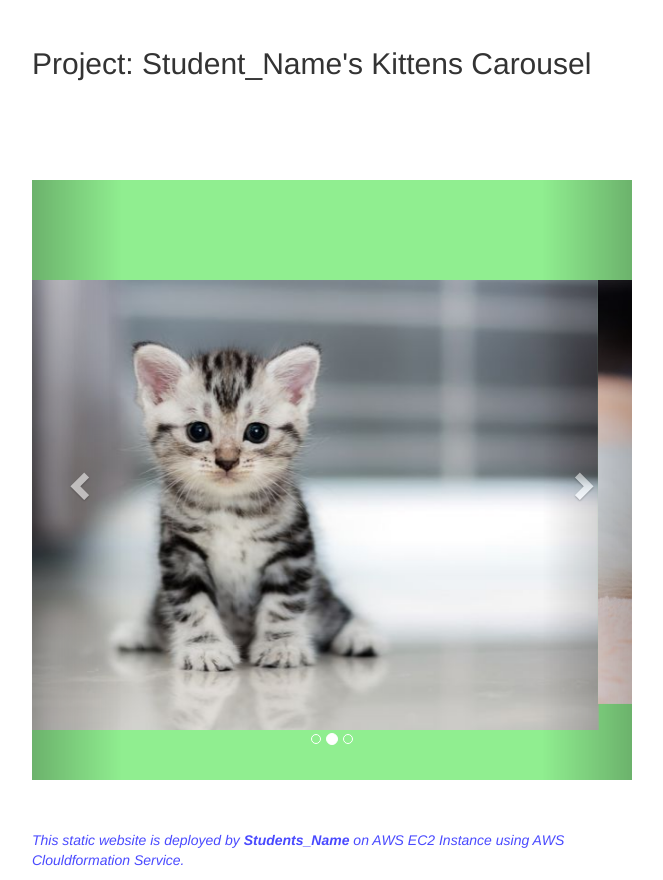
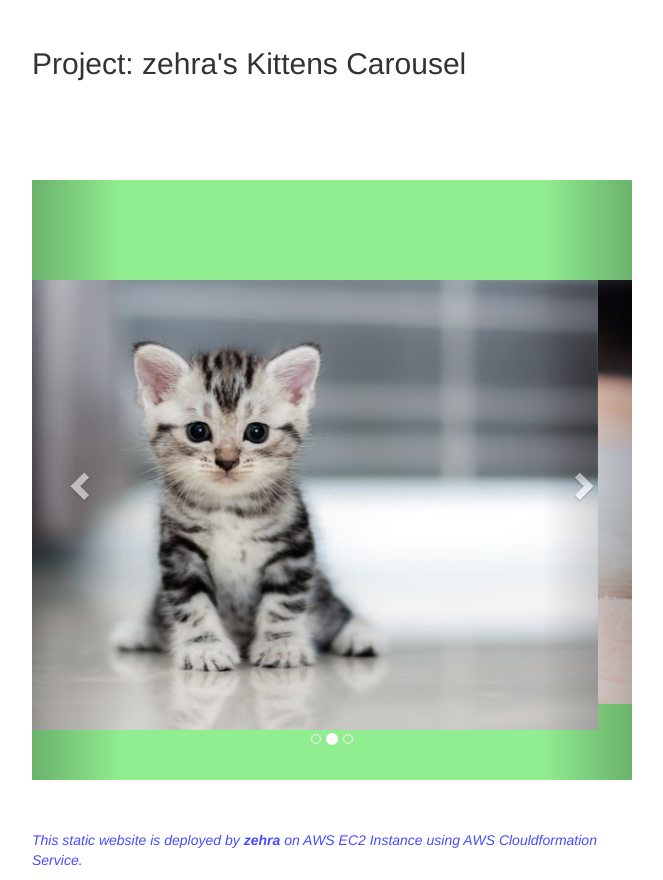
Before and after one commit to 123zehra/101-kittens-carousel-static-website-ec2, a plain HTML site: page static-web/index.html in a window 1280 px wide. Shown: the part 203-1083 px from the top of the page, without its empty margins (308-971 px from the left). Drawn offline with nearby package versions, Linux system fonts and the light colour scheme.

Commit message:
first commit

```diff
--- a/static-web/index.html
+++ b/static-web/index.html
@@ -45,7 +45,7 @@
 
   <div><img style="width:300px; height:100px" src="https://clarusway.com/wp-content/uploads/2022/12/clarusway-logo-black.png" /></div>
 
-  <h2> Project: Student_Name's Kittens Carousel</h2>
+  <h2> Project: zehra's Kittens Carousel</h2>
 
   <div id="myCarousel" class="carousel slide" data-ride="carousel">
     <!-- Indicators -->
@@ -80,7 +80,7 @@
   </div>
 
 
-  <p class="footnote"><i>This static website is deployed by <b> Students_Name </b> on AWS EC2 Instance using AWS
+  <p class="footnote"><i>This static website is deployed by <b> zehra </b> on AWS EC2 Instance using AWS
       Clouldformation Service.</i></p>
 </body>
 
```
Also changed, not shown: userdata.txt (added), 1 other file.
